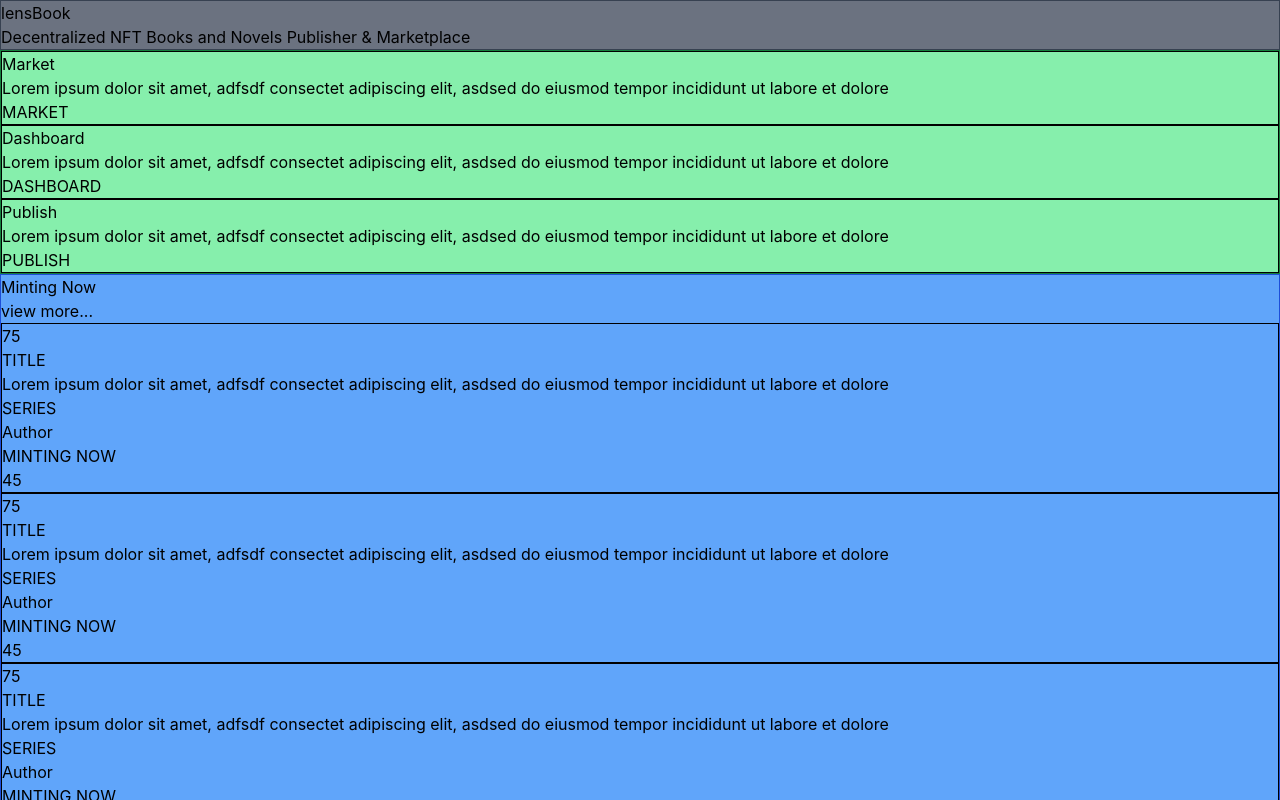
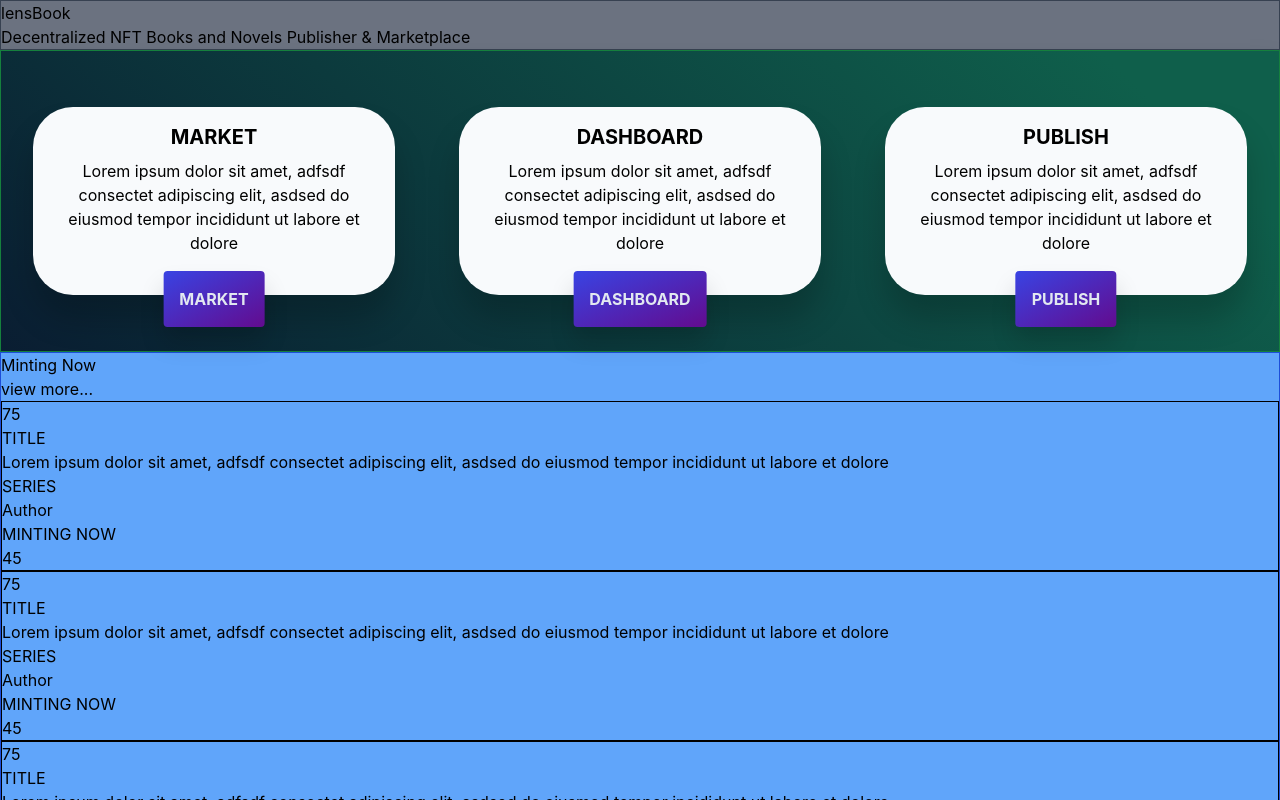
Before and after one commit to malik672/lensbook, a Next.js app in the folder client/: page / in a window 1280 px wide. Shown: the top 800 px of the page. Built offline with nearby package versions, Linux system fonts and the light colour scheme.

Commit message:
rename component to components and updated MarketCard

```diff
--- a/client/component/MarketCard.js
+++ /dev/null
@@ -1,17 +0,0 @@
-function MarketCard({ title, description, buttonName, buttonHandler }) {
-    return (
-        <div className="border border-black">
-            <p>{title}</p>
-            <p>{description}</p>
-            <button
-                onClick={() => {
-                    buttonHandler()
-                }}
-            >
-                {buttonName}
-            </button>
-        </div>
-    )
-}
-
-export default MarketCard
--- /dev/null
+++ b/client/components/MarketCard.js
@@ -0,0 +1,35 @@
+function MarketCard({ title, description, buttonName, buttonHandler }) {
+    return (
+        <div
+            className="relative text-center text-black w-[425px] pt-4 pb-10 p-8 m-8 mt-14 mb-14 rounded-[40px] bg-slate-50 "
+            style={{ boxShadow: "0px 24px 32px 0 rgba(0,0,0,0.2)" }}
+        >
+            <p className="text-xl font-bold uppercase pb-2">{title}</p>
+            <p>{description}</p>
+
+            {/*BUTTON BEGINS HERE*/}
+
+            <div
+                className="absolute flex flex-col flex-grow-0 flex-shrink-0 gap-2.5 rounded -bottom-8 right-1/2 translate-x-1/2"
+                style={{
+                    background: "linear-gradient(to bottom right, #3a42e1 2.88%, #620c90 98.14%)",
+                    boxShadow: "0px 16px 24px 0 rgba(0,0,0,0.15)",
+                }}
+            >
+                <div className="p-4">
+                    <button
+                        onClick={() => {
+                            buttonHandler()
+                        }}
+                    >
+                        <p className="flex-grow-0 flex-shrink-0 text-base font-bold text-slate-200">
+                            {buttonName}
+                        </p>
+                    </button>
+                </div>
+            </div>
+        </div>
+    )
+}
+
+export default MarketCard
--- a/client/pages/index.js
+++ b/client/pages/index.js
@@ -1,8 +1,8 @@
 import Head from "next/head"
 import { useState } from "react"
 import styles from "../styles/Home.module.css"
-import MarketCard from "../component/MarketCard"
-import NftCard from "../component/NftCard"
+import MarketCard from "../components/MarketCard"
+import NftCard from "../components/NftCard"
 
 const nfts = [
     {
@@ -54,7 +54,13 @@ export default function Home() {
                 <h1>lensBook</h1>
                 <p>Decentralized NFT Books and Novels Publisher & Marketplace</p>
             </div>
-            <div className="border border-green-700 bg-green-300">
+            <div
+                className="flex border border-green-700 bg-green-300"
+                style={{
+                    background: "linear-gradient(223.57deg, #0f5f4b 11.28%, #09152f 111.42%)",
+                    boxShadow: "0px 8px 20px 0 rgba(0,0,0,0.1)",
+                }}
+            >
                 <MarketCard
                     title="Market"
                     description="Lorem ipsum dolor sit amet, adfsdf consectet adipiscing elit, asdsed do eiusmod tempor incididunt ut labore et dolore"
```
Also changed, not shown: client/components/NftCard.js (renamed from client/component/NftCard.js).
